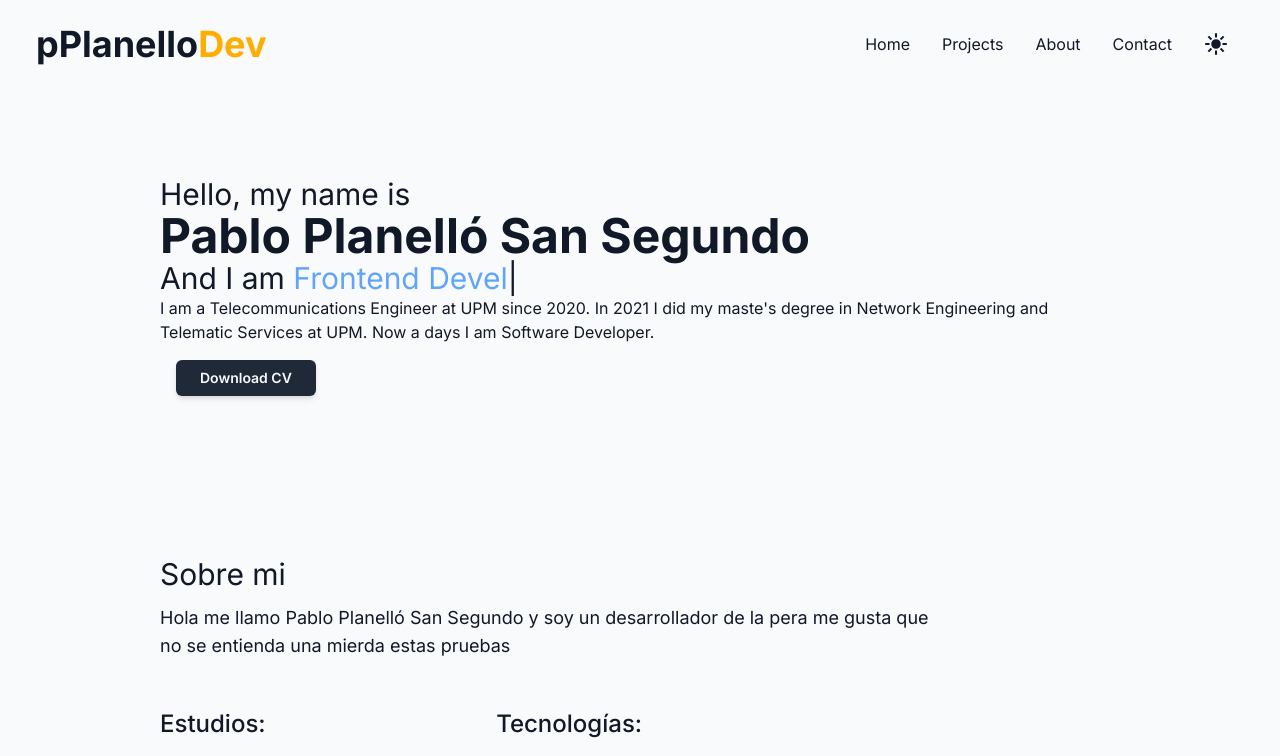
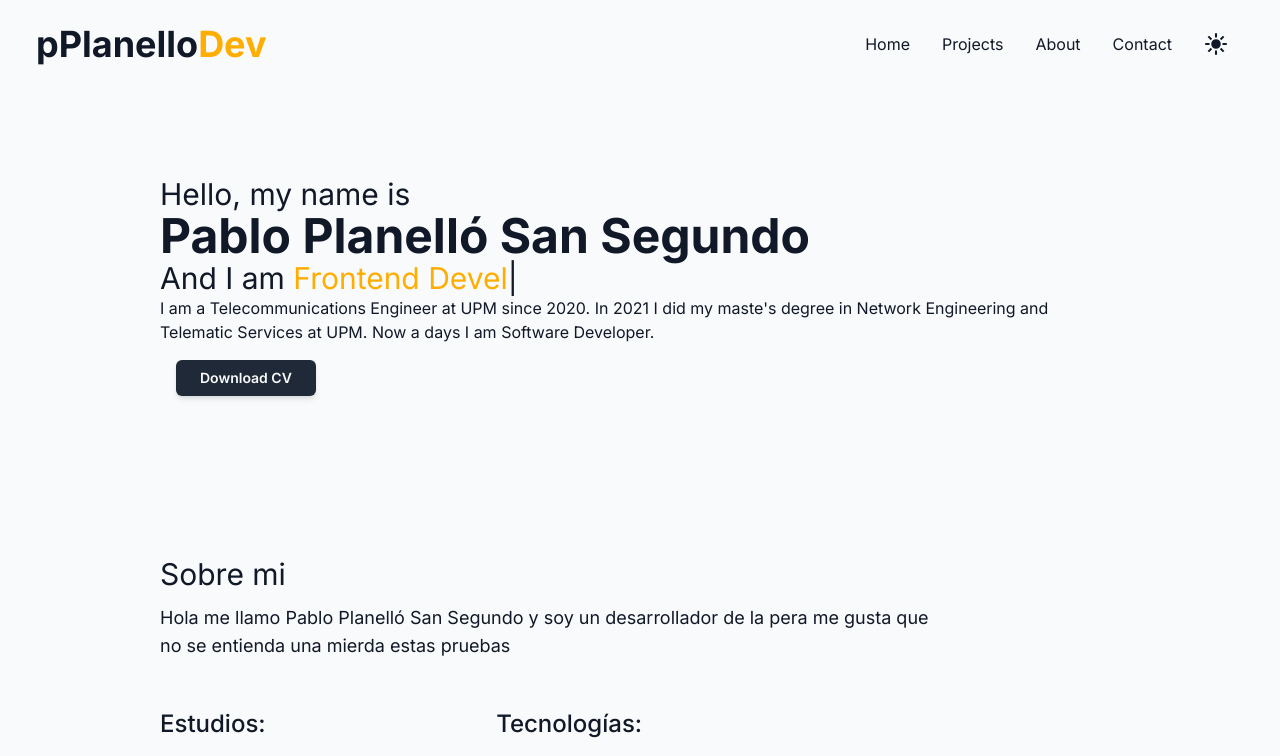
Before and after one commit to pPlanello/portfolio, a Next.js app: page / in a window 1280 px wide. Shown: the top 756 px of the page. Built offline with nearby package versions, Linux system fonts and the light colour scheme.

Commit message:
Fix TypedText component to use primary color

```diff
--- a/package.json
+++ b/package.json
@@ -1,6 +1,6 @@
 {
 	"name": "portfolio",
-	"version": "0.9.1",
+	"version": "0.9.2",
 	"private": true,
 	"scripts": {
 		"dev": "next dev",
--- a/src/app/page.tsx
+++ b/src/app/page.tsx
@@ -106,7 +106,7 @@ export default function Home() {
 								text={rolesJobs}
 								typedSpeedMs={85}
 								isLooped={true}
-								className="text-blue-500"
+								className="text-primary-color dark:text-primary-color-dark"
 							/>
 						</h3>
 						<p>{description}</p>
--- a/src/components/TypedText/TypedText.tsx
+++ b/src/components/TypedText/TypedText.tsx
@@ -28,5 +28,5 @@ export default function TypedText(props: Props): JSX.Element {
 		return () => typed.destroy()
 	}, [])
 
-	return <span className="text-blue-400" ref={element} />
+	return <span className={`${props.className}`} ref={element} />
 }
```
